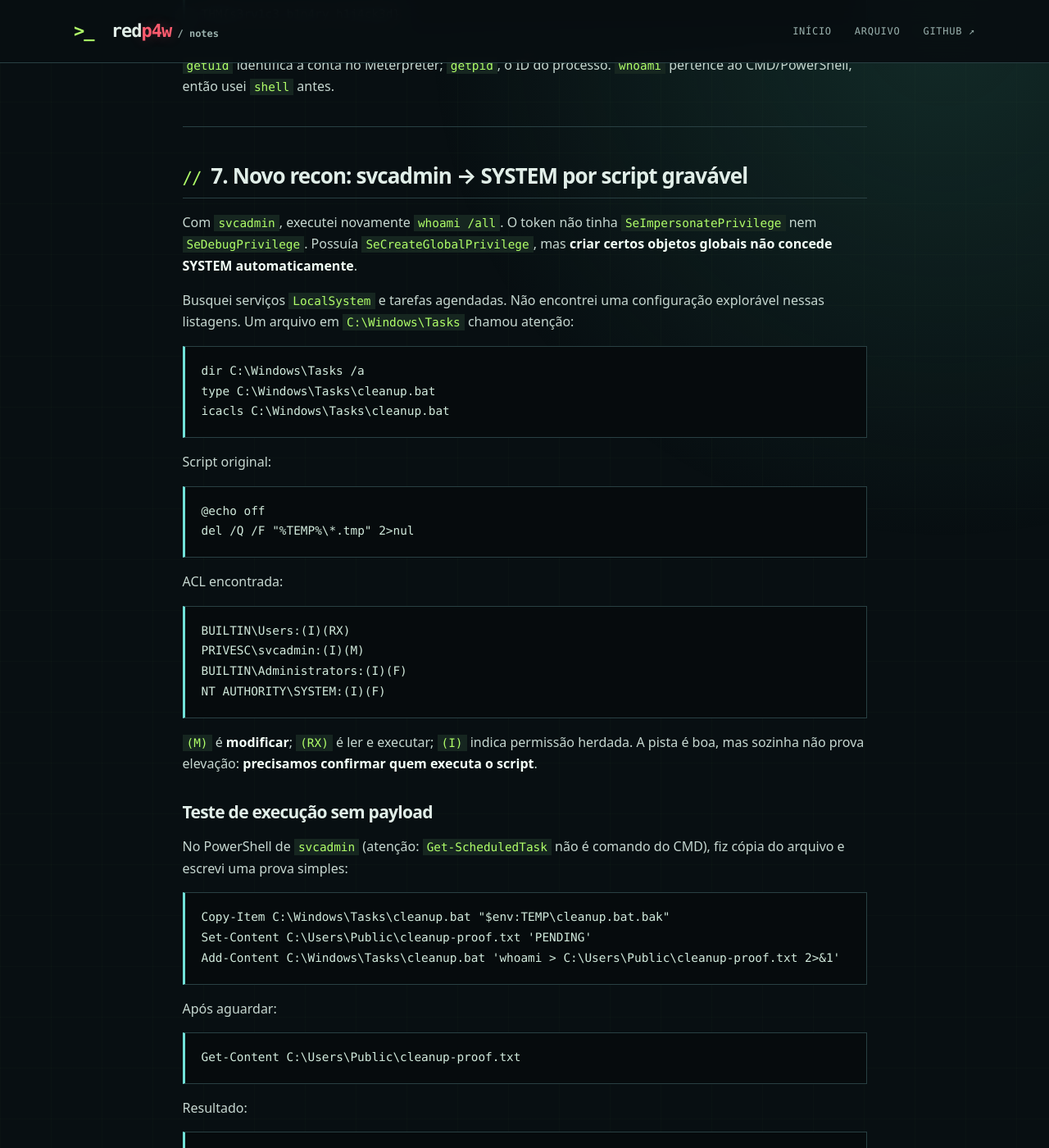
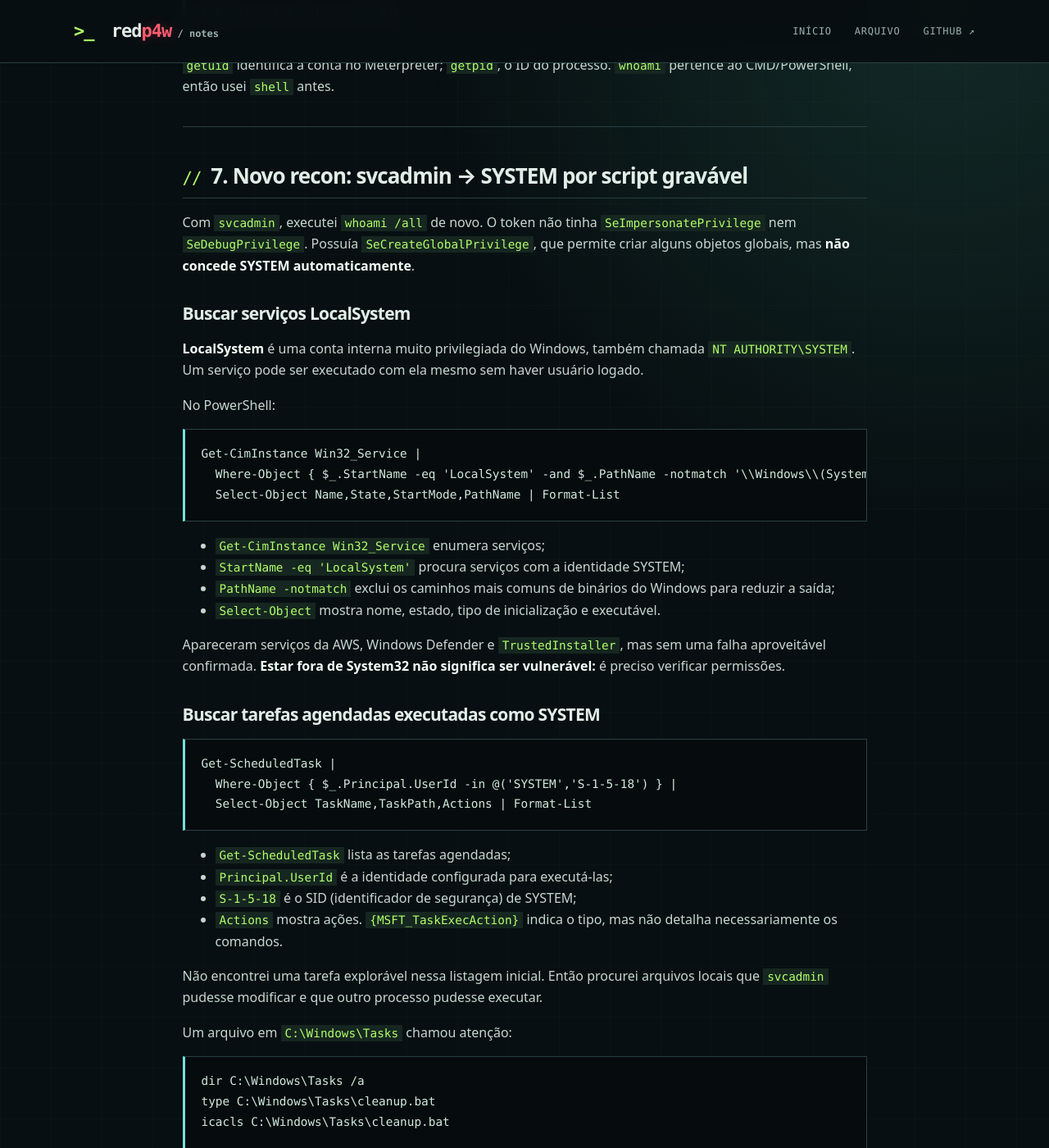
Before and after one commit to redp4w/redp4w.github.io, a Jekyll site: the page built from _posts/2026-10-15-windows-jump.md, in a window 1280 px wide and 1400 px high, scrolled down 10316 px. Shown: the whole window at 82% size. Built offline with Jekyll 4.4.1, drawn with Linux system fonts in a browser that asks for light colours; some of the changed text lies outside the part shown.

Commit message:
docs: add exact LocalSystem and scheduled-task recon commands

```diff
--- a/_posts/2026-10-15-windows-jump.md
+++ b/_posts/2026-10-15-windows-jump.md
@@ -398,9 +398,43 @@ THM{s3rv1c3_b1n4ry_h1j4ck3d}
 
 ## 7. Novo recon: svcadmin → SYSTEM por script gravável
 
-Com `svcadmin`, executei novamente `whoami /all`. O token não tinha `SeImpersonatePrivilege` nem `SeDebugPrivilege`. Possuía `SeCreateGlobalPrivilege`, mas **criar certos objetos globais não concede SYSTEM automaticamente**.
+Com `svcadmin`, executei `whoami /all` de novo. O token não tinha `SeImpersonatePrivilege` nem `SeDebugPrivilege`. Possuía `SeCreateGlobalPrivilege`, que permite criar alguns objetos globais, mas **não concede SYSTEM automaticamente**.
 
-Busquei serviços `LocalSystem` e tarefas agendadas. Não encontrei uma configuração explorável nessas listagens. Um arquivo em `C:\Windows\Tasks` chamou atenção:
+### Buscar serviços LocalSystem
+
+**LocalSystem** é uma conta interna muito privilegiada do Windows, também chamada `NT AUTHORITY\SYSTEM`. Um serviço pode ser executado com ela mesmo sem haver usuário logado.
+
+No PowerShell:
+
+~~~powershell
+Get-CimInstance Win32_Service |
+  Where-Object { $_.StartName -eq 'LocalSystem' -and $_.PathName -notmatch '\\Windows\\(System32|SysWOW64)\\' } |
+  Select-Object Name,State,StartMode,PathName | Format-List
+~~~
+
+- `Get-CimInstance Win32_Service` enumera serviços;
+- `StartName -eq 'LocalSystem'` procura serviços com a identidade SYSTEM;
+- `PathName -notmatch` exclui os caminhos mais comuns de binários do Windows para reduzir a saída;
+- `Select-Object` mostra nome, estado, tipo de inicialização e executável.
+
+Apareceram serviços da AWS, Windows Defender e `TrustedInstaller`, mas sem uma falha aproveitável confirmada. **Estar fora de System32 não significa ser vulnerável:** é preciso verificar permissões.
+
+### Buscar tarefas agendadas executadas como SYSTEM
+
+~~~powershell
+Get-ScheduledTask |
+  Where-Object { $_.Principal.UserId -in @('SYSTEM','S-1-5-18') } |
+  Select-Object TaskName,TaskPath,Actions | Format-List
+~~~
+
+- `Get-ScheduledTask` lista as tarefas agendadas;
+- `Principal.UserId` é a identidade configurada para executá-las;
+- `S-1-5-18` é o SID (identificador de segurança) de SYSTEM;
+- `Actions` mostra ações. `{MSFT_TaskExecAction}` indica o tipo, mas não detalha necessariamente os comandos.
+
+Não encontrei uma tarefa explorável nessa listagem inicial. Então procurei arquivos locais que `svcadmin` pudesse modificar e que outro processo pudesse executar.
+
+Um arquivo em `C:\Windows\Tasks` chamou atenção:
 
 ~~~cmd
 dir C:\Windows\Tasks /a
@@ -450,7 +484,56 @@ nt authority\system
 
 O arquivo de prova foi atualizado às 13:25 no horário da VM. Isso **comprova a execução como SYSTEM**.
 
-Procurei referências ao script em `schtasks`, `Get-ScheduledTask`, arquivos de definição em `System32\Tasks` e serviços; as pesquisas retornaram vazias. A consulta ao histórico do Task Scheduler também não identificou o responsável. **Portanto, não consegui descobrir qual mecanismo disparava o script**. Seria incorreto atribuir a execução a uma tarefa específica sem evidência.
+### Investigar o que executou o script
+
+Não encontrei o nome da tarefa responsável. Primeiro busquei a referência no CMD:
+
+~~~cmd
+schtasks /query /fo LIST /v | findstr /i "cleanup"
+~~~
+
+`/query` consulta; `/fo LIST` organiza em lista; `/v` exibe detalhes. Surgiram nomes de tarefas padrão com “cleanup”, mas nenhuma referência a `cleanup.bat`.
+
+Depois, no **PowerShell**, pesquisei as ações das tarefas:
+
+~~~powershell
+Get-ScheduledTask | Where-Object {
+  $_.Actions.Execute -match 'cleanup\.bat' -or
+  $_.Actions.Arguments -match 'cleanup\.bat'
+} | Select-Object TaskName,TaskPath,Actions,Principal | Format-List
+~~~
+
+Como a saída ficou vazia, examinei os arquivos de definição das tarefas:
+
+~~~powershell
+Get-ChildItem C:\Windows\System32\Tasks -Recurse -File -ErrorAction SilentlyContinue |
+  Select-String -Pattern 'cleanup\.bat' -ErrorAction SilentlyContinue |
+  Select-Object Path,Line
+~~~
+
+Também conferi se algum serviço apontava para esse arquivo ou diretório:
+
+~~~powershell
+Get-CimInstance Win32_Service |
+  Where-Object { $_.PathName -match 'cleanup|Tasks' } |
+  Select-Object Name,StartName,PathName
+~~~
+
+Nenhuma consulta identificou o responsável. Por último, verifiquei o histórico do Agendador perto do horário observado:
+
+~~~powershell
+$t = (Get-Item C:\Users\Public\cleanup-proof.txt).LastWriteTime
+Get-WinEvent -FilterHashtable @{
+  LogName = 'Microsoft-Windows-TaskScheduler/Operational'
+  StartTime = $t.AddMinutes(-3)
+  EndTime = $t.AddMinutes(3)
+  Id = 100,200,201
+} -ErrorAction SilentlyContinue | Select-Object TimeCreated,Id,Message | Format-List
+~~~
+
+Os IDs `100`, `200` e `201` registram eventos relacionados ao início de tarefa e execução/conclusão de ações. Nessa consulta não apareceram eventos úteis.
+
+**O que foi comprovado:** o arquivo de prova mudou de `PENDING` para `nt authority\system`. Isso confirma **quem executou**, mas não identifica **qual mecanismo disparou**. Não atribuo a um agendamento específico sem evidência.
 
 A primeira prova tentou usar `C:\Windows\Temp`, mas o acesso negado não permitiu interpretar o resultado. Mudei para `C:\Users\Public`, onde pude consultar o arquivo. Também evitei adicionar várias vezes a mesma linha com `>>`/`Add-Content`, pois esses operadores acrescentam conteúdo.
 
@@ -501,7 +584,7 @@ whoami
 type C:\flag4.txt
 ~~~
 
-A flag final estava em `C:\flag4.txt`, inacessível para `svcadmin`. **O valor da flag4 não foi registrado na conversa; não vou inventá-lo.** O acesso SYSTEM foi confirmado na conclusão da room.
+A flag final estava em `C:\flag4.txt`, inacessível para `svcadmin`. **Objetivo concluído: acesso como SYSTEM confirmado.**
 
 **Diferença importante:** o token da sessão `svcadmin` não virou SYSTEM; o script executado por SYSTEM criou **outro processo**, com outra identidade.
 
```
